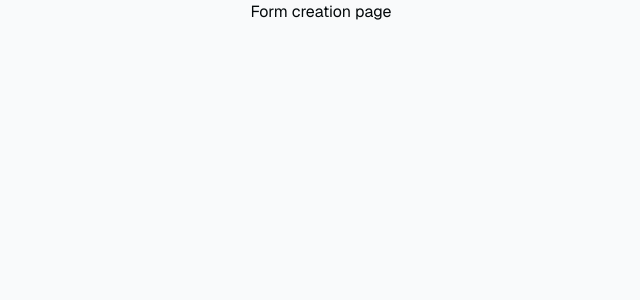
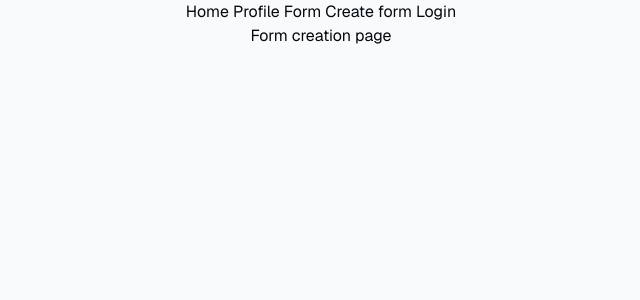
Before and after one commit to Treimart/learner, a Next.js app: page /createForm in a window 1280 px wide. Shown: the top 300 px of the page, without its empty margins (319-959 px from the left). Built offline with nearby package versions, Linux system fonts and the light colour scheme.

Commit message:
issue-3 routing added to layout

```diff
--- a/app/layout.tsx
+++ b/app/layout.tsx
@@ -1,5 +1,6 @@
 import { GeistSans } from 'geist/font'
 import './globals.css'
+import Link from 'next/link'
 
 const defaultUrl = process.env.VERCEL_URL
   ? `https://${process.env.VERCEL_URL}`
@@ -20,6 +21,13 @@ export default function RootLayout({
     <html lang="en" className={GeistSans.className}>
       <body className="bg-background text-foreground">
         <main className="min-h-screen flex flex-col items-center">
+          <nav>
+          <Link href="/">Home </Link>
+          <Link href="/profile">Profile </Link>
+          <Link href="/form">Form </Link>
+          <Link href="/createForm">Create form </Link>
+          <Link href="/login">Login</Link>
+          </nav>
           {children}
         </main>
       </body>
```
Also changed, not shown: app/opengraph-image.png (deleted), app/twitter-image.png (deleted).
